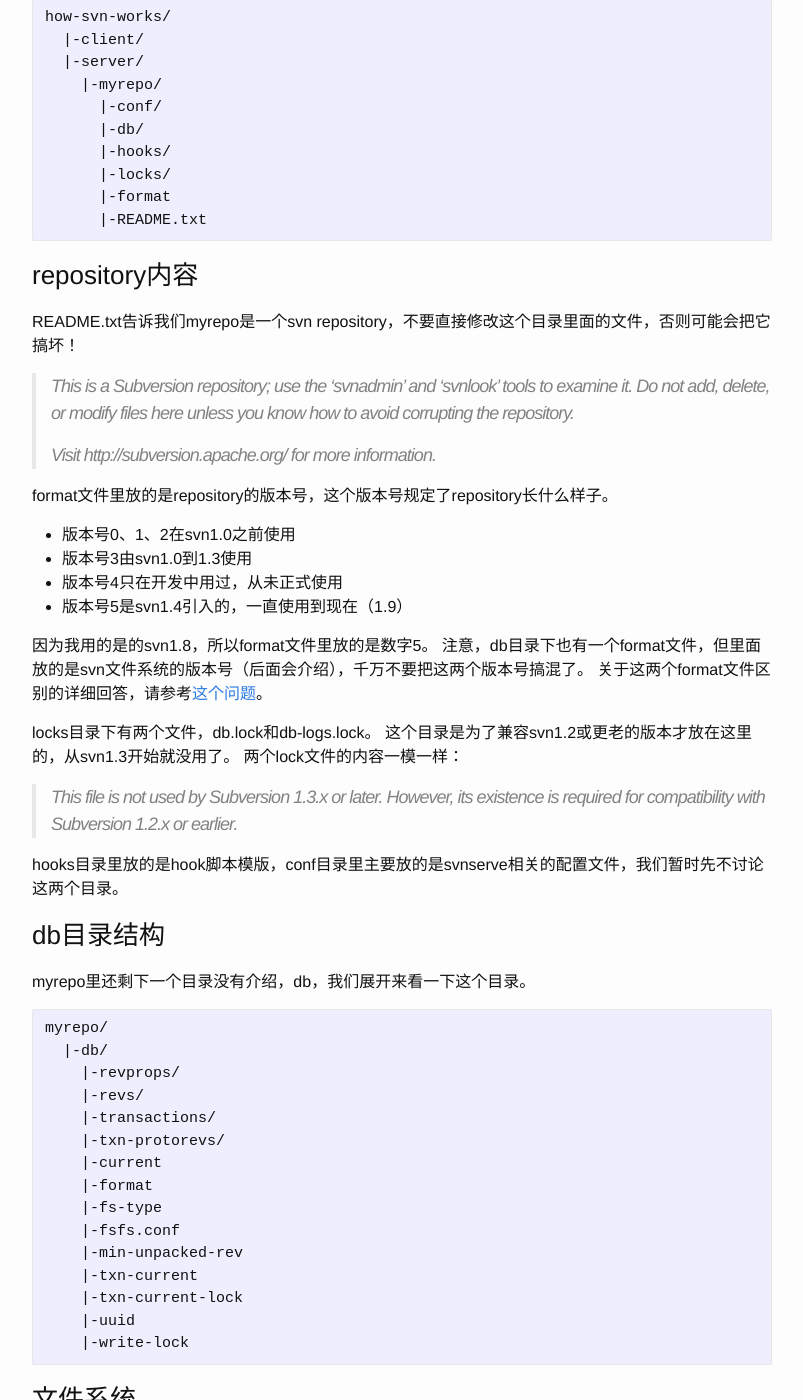
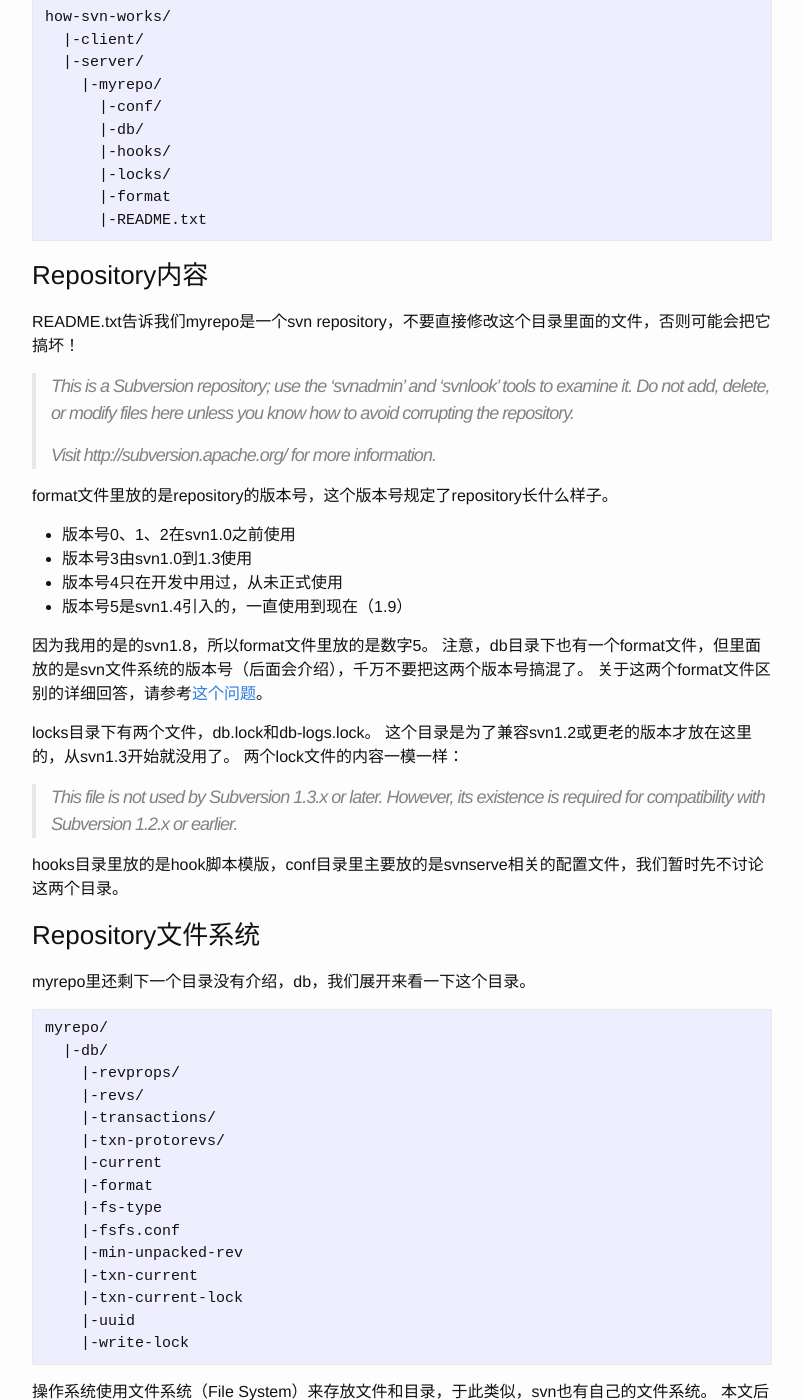
Before and after one commit to 777404/myblog, a Jekyll site: the page built from blog/_posts/2015-11-12-how-svn-works.md, in a window 1280 px wide and 1400 px high, scrolled down 963 px. Shown: the whole window, without its empty margins (238-1041 px from the left). Built offline with Jekyll 4.4.1, drawn with Linux system fonts in a browser that asks for light colours; Markdown is read by kramdown in place of the engine named in the settings.

Commit message:
save work

````diff
--- a/blog/_posts/how-svn-works/server/01-repo-structure.md
+++ b/blog/_posts/how-svn-works/server/01-repo-structure.md
@@ -30,7 +30,7 @@
       |-README.txt
 ```
 
-### repository内容
+### Repository内容
 
 README.txt告诉我们myrepo是一个svn repository，不要直接修改这个目录里面的文件，否则可能会把它搞坏！
 > This is a Subversion repository; use the 'svnadmin' and 'svnlook'
@@ -59,7 +59,7 @@
 
 hooks目录里放的是hook脚本模版，conf目录里主要放的是svnserve相关的配置文件，我们暂时先不讨论这两个目录。
 
-### db目录结构
+### Repository文件系统
 
 myrepo里还剩下一个目录没有介绍，db，我们展开来看一下这个目录。
 
````
Also changed, not shown: other parts of blog/_posts/how-svn-works/server/01-repo-structure.md (+0 -2 lines).
